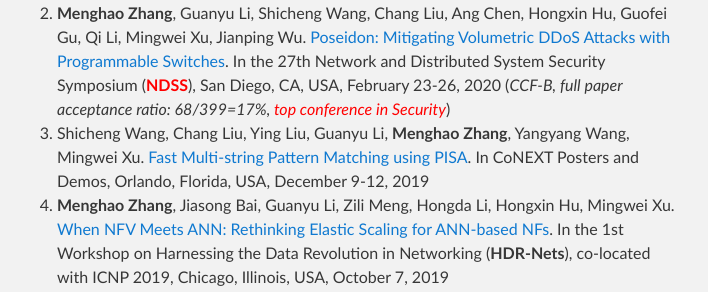
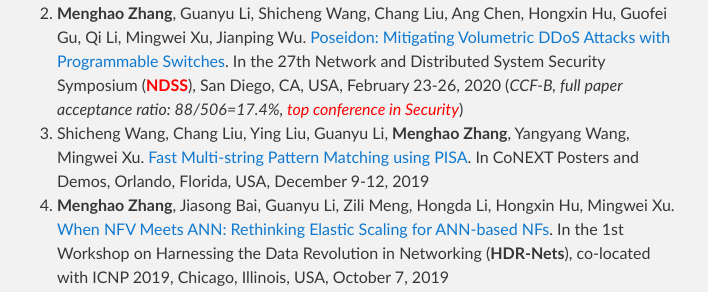
Before and after one commit to zhangmenghao/zhangmenghao.github.io, a Jekyll site: the page built from index.md, in a window 1280 px wide and 900 px high, scrolled down 837 px. Shown: the part 185-477 px from the top of the window, without its empty margins (283-991 px from the left). Built offline with Jekyll 4.4.1, drawn with Linux system fonts in a browser that asks for light colours.

Commit message:
Update accept rate for NDSS

```diff
--- a/index.md
+++ b/index.md
@@ -22,7 +22,7 @@
 In the ACM SIGCOMM Symposium on SDN Research (**SOSR**), San Jose, CA, USA, March 3, 2020
 11. __Menghao Zhang__, Guanyu Li, Shicheng Wang, Chang Liu, Ang Chen, Hongxin Hu, Guofei Gu, Qi Li, Mingwei Xu, Jianping Wu.
 [Poseidon: Mitigating Volumetric DDoS Attacks with Programmable Switches](./papers/NDSS2020-Poseidon.pdf).
-In the 27th Network and Distributed System Security Symposium (**<font color='red'>NDSS</font>**), San Diego, CA, USA, February 23-26, 2020 (*CCF-B, full paper acceptance ratio: 68/399=17%, <font color='red'>top conference in Security</font>*)
+In the 27th Network and Distributed System Security Symposium (**<font color='red'>NDSS</font>**), San Diego, CA, USA, February 23-26, 2020 (*CCF-B, full paper acceptance ratio: 88/506=17.4%, <font color='red'>top conference in Security</font>*)
 10. Shicheng Wang, Chang Liu, Ying Liu, Guanyu Li, __Menghao Zhang__, Yangyang Wang, Mingwei Xu.
 [Fast Multi-string Pattern Matching using PISA](./papers/CoNEXT2019-Poster-Bolt.pdf).
 In CoNEXT Posters and Demos, Orlando, Florida, USA, December 9-12, 2019
```
